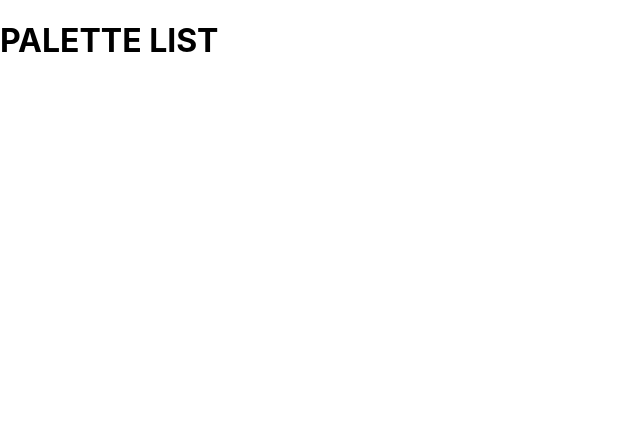
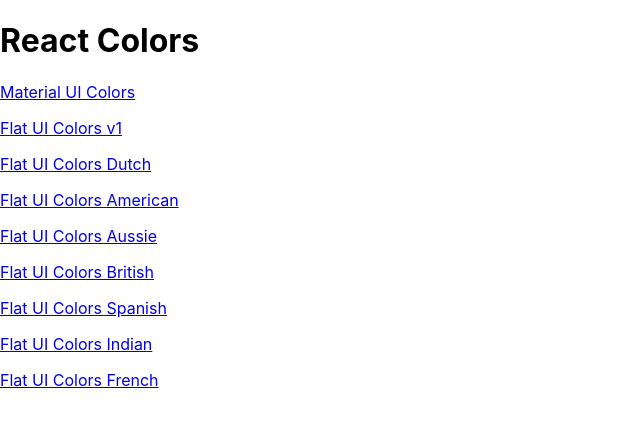
Before and after one commit to TwistZA/color-app, a React (Create React App) app: page / in a window 1280 px wide. Shown: the top 424 px of the page, without its empty margins (0-640 px from the left). Built offline with nearby package versions, Linux system fonts and the light colour scheme.

Commit message:
Add palettList and links

```diff
--- a/src/App.js
+++ b/src/App.js
@@ -4,6 +4,7 @@
 import seedColors from "./seedColors.js";
 import { generatePalette } from "./colorHelpers.js";
 import { Switch, Route, Link } from "react-router-dom";
+import PaletteList from "./PaletteList";
 
 class App extends Component {
   findPalette(id) {
@@ -15,7 +16,11 @@
   render() {
     return (
       <Switch>
-        <Route exact path="/" render={() => <h1> PALETTE LIST </h1>} />
+        <Route
+          exact
+          path="/"
+          render={() => <PaletteList palettes={seedColors} />}
+        />
         <Route
           exact
           path="/palette/:id"
--- a/src/Navbar.js
+++ b/src/Navbar.js
@@ -7,6 +7,7 @@
 import Snackbar from "@material-ui/core/Snackbar";
 import IconButton from "@material-ui/core/IconButton";
 import CloseIcon from "@material-ui/icons/Close";
+import { Link } from "react-router-dom";
 
 export default class Navbar extends Component {
   constructor(props) {
@@ -37,7 +38,7 @@
     return (
       <header className="Navbar">
         <div className="logo">
-          <a href="/">reactcolorpicker</a>
+          <Link to="/">reactcolorpicker</Link>
         </div>
         <div className="slider-container">
           <span>Level:{level}</span>
--- /dev/null
+++ b/src/PaletteList.js
@@ -0,0 +1,20 @@
+import React, { Component } from "react";
+import { Link } from "react-router-dom";
+
+export default class PaletteList extends Component {
+  render() {
+    const { palettes } = this.props;
+
+    return (
+      <div>
+        <h1> React Colors</h1>
+
+        {palettes.map((palette) => (
+          <p>
+            <Link to={`/palette/${palette.id}`}>{palette.paletteName}</Link>
+          </p>
+        ))}
+      </div>
+    );
+  }
+}
```
